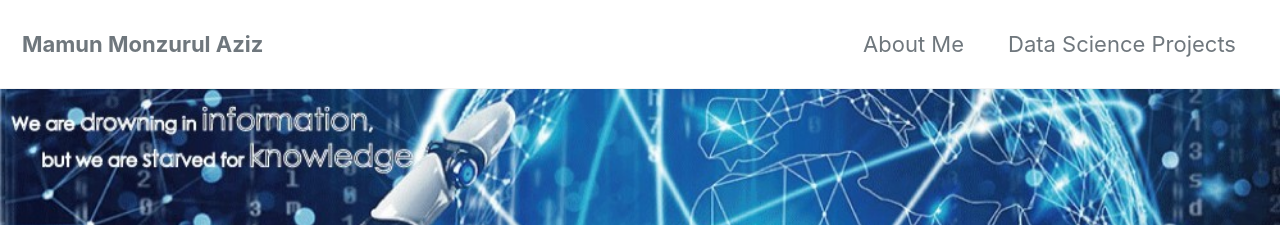
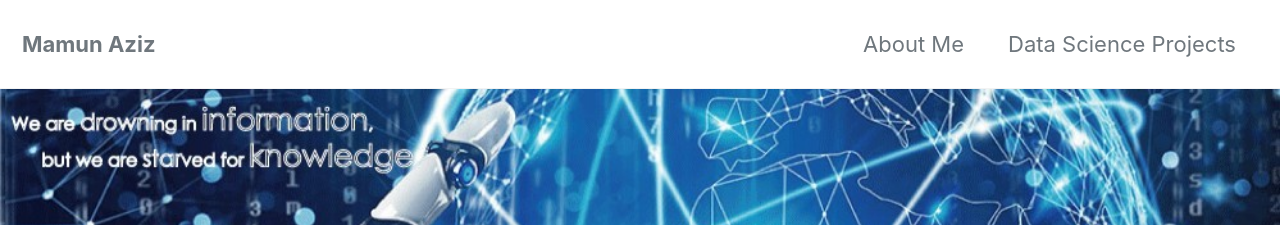
Before and after one commit to mamunmaziz/mamunmaziz.github.io, a Jekyll site: the page built from index.html, in a window 1280 px wide and 900 px high. Shown: the top 225 px of the window. Built offline with Jekyll 4.4.1, drawn with Linux system fonts in a browser that asks for light colours; cached includes are drawn as plain includes; nearby versions of some CDN libraries; the list of posts is cut into pages by our own code.

Commit message:
Update _config.yml

```diff
--- a/_config.yml
+++ b/_config.yml
@@ -16,7 +16,7 @@
 
 # Site Settings
 locale                   : "en-US"
-title                    : "Mamun Monzurul Aziz"
+title                    : "Mamun Aziz"
 title_separator          : "-"
 name                     : "Mamun Monzurul Aziz"
 description              : "Data Science Portfolio"
```
